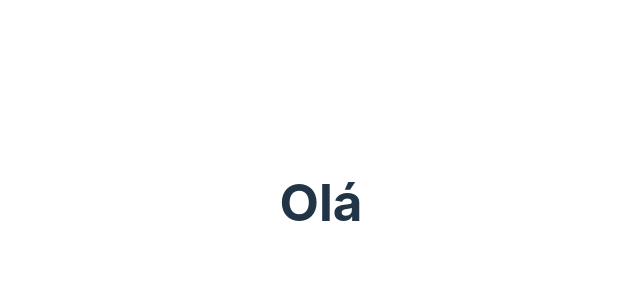
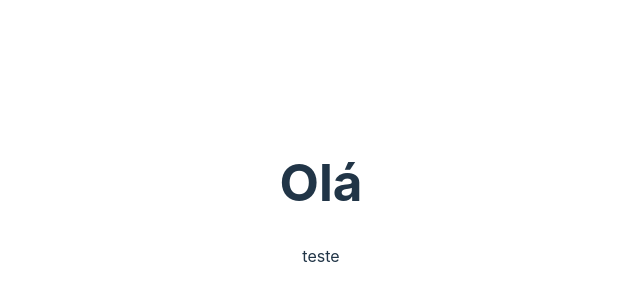
Before and after one commit to LeoBlanco123/CheckPoint2, a React (Vite) app: page / in a window 1280 px wide. Shown: the part 198-498 px from the top of the page, without its empty margins (319-959 px from the left). Built offline with nearby package versions, Linux system fonts and the light colour scheme.

Commit message:
testando commit

```diff
--- a/src/App.jsx
+++ b/src/App.jsx
@@ -9,6 +9,7 @@ function App() {
   return (
     <>
       <h1>Olá</h1>
+      <p>teste</p>
     </>
   )
 }
```
